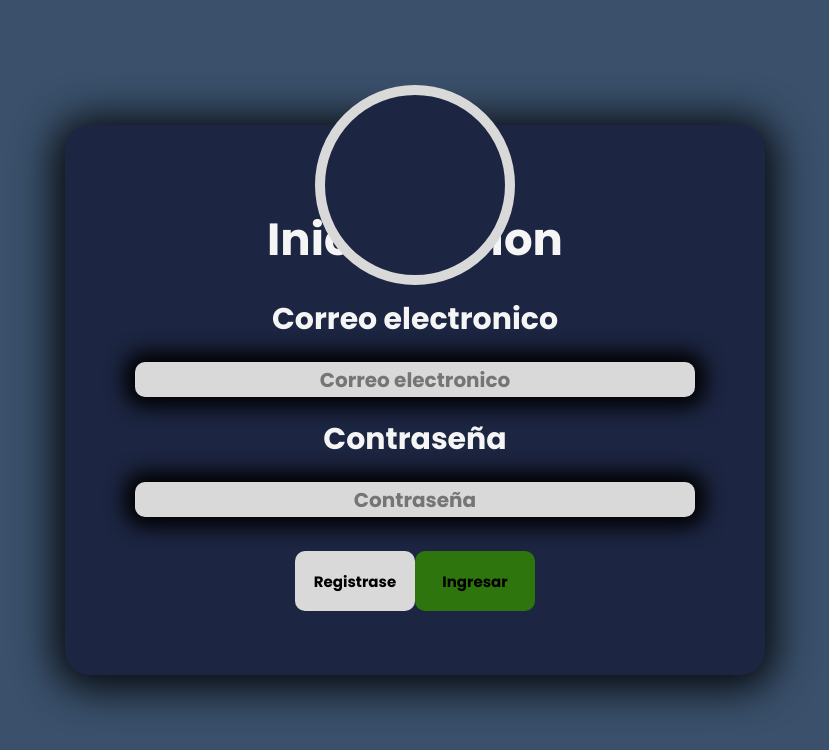
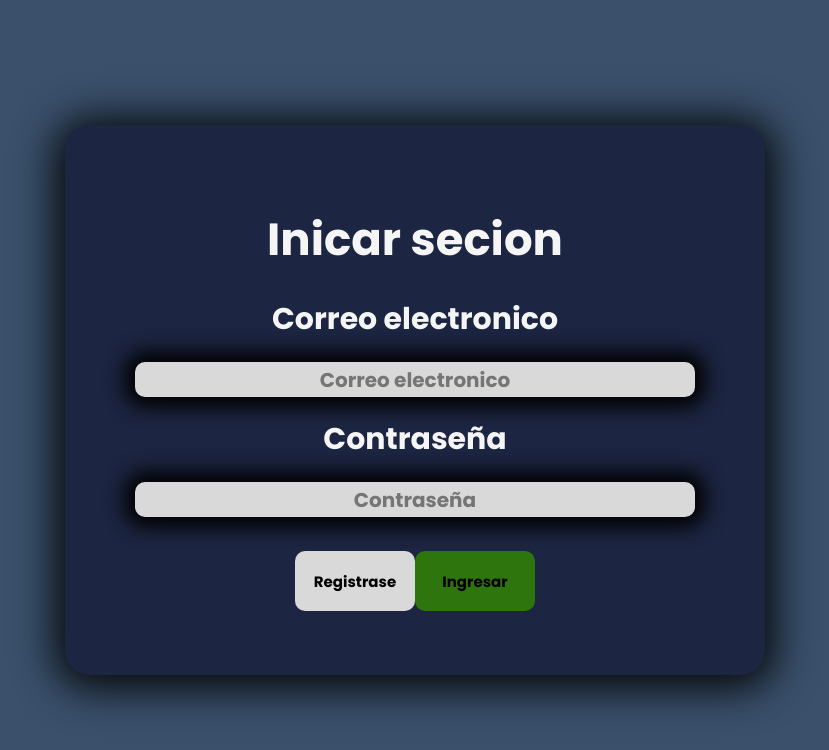
Before and after one commit to DiegoGReyna/proyecto-final-poi, a React (Create React App) app: page / in a window 1280 px wide. Shown: the top 750 px of the page, without its empty margins (225-1054 px from the left). Built offline with nearby package versions, Linux system fonts and the light colour scheme.

Commit message:
Se comento la imagen de log in

```diff
--- a/src/componenetes/LoginForm.jsx
+++ b/src/componenetes/LoginForm.jsx
@@ -15,7 +15,7 @@ function LoginForm() {
     }
     return (
         <div className='ContainerLogin'>
-            <div className='BoxImgPage'><img src="" alt="" /></div>
+            {/* <div className='BoxImgPage'><img src="" alt="" /></div> */}
             <form onSubmit={handleSubmit}>
                 <div className='BoxTitle'>
                     <h2 className='TitleText'>Inicar secion</h2>
```
